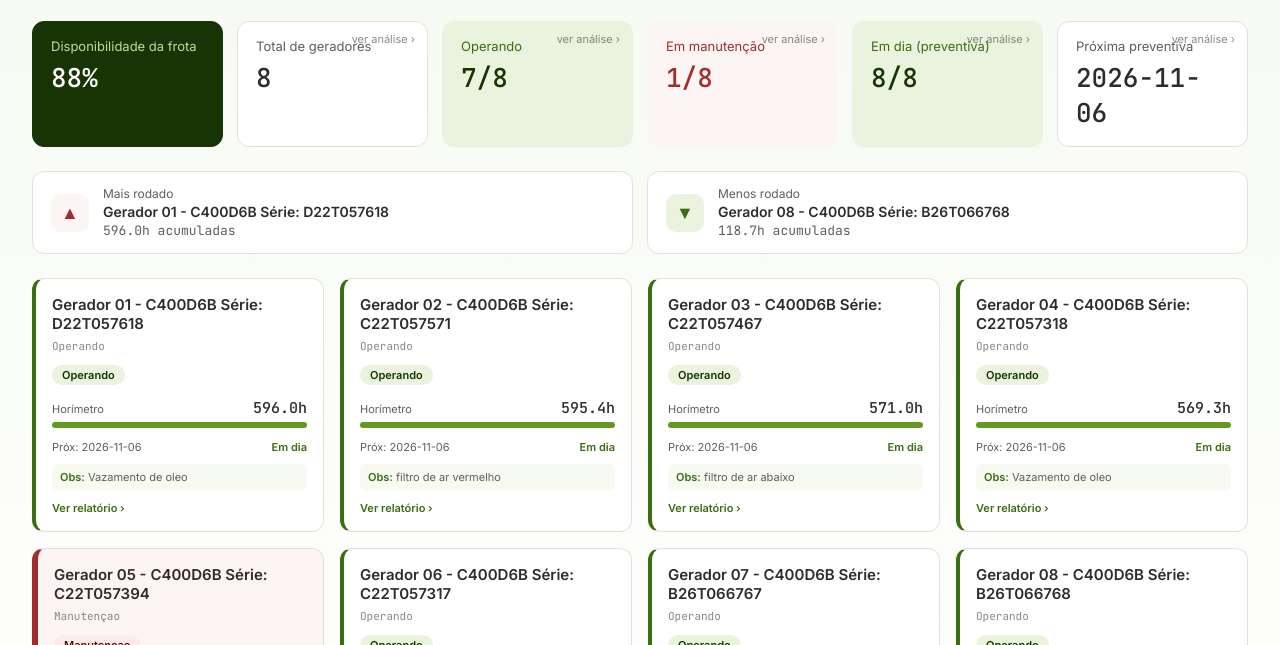
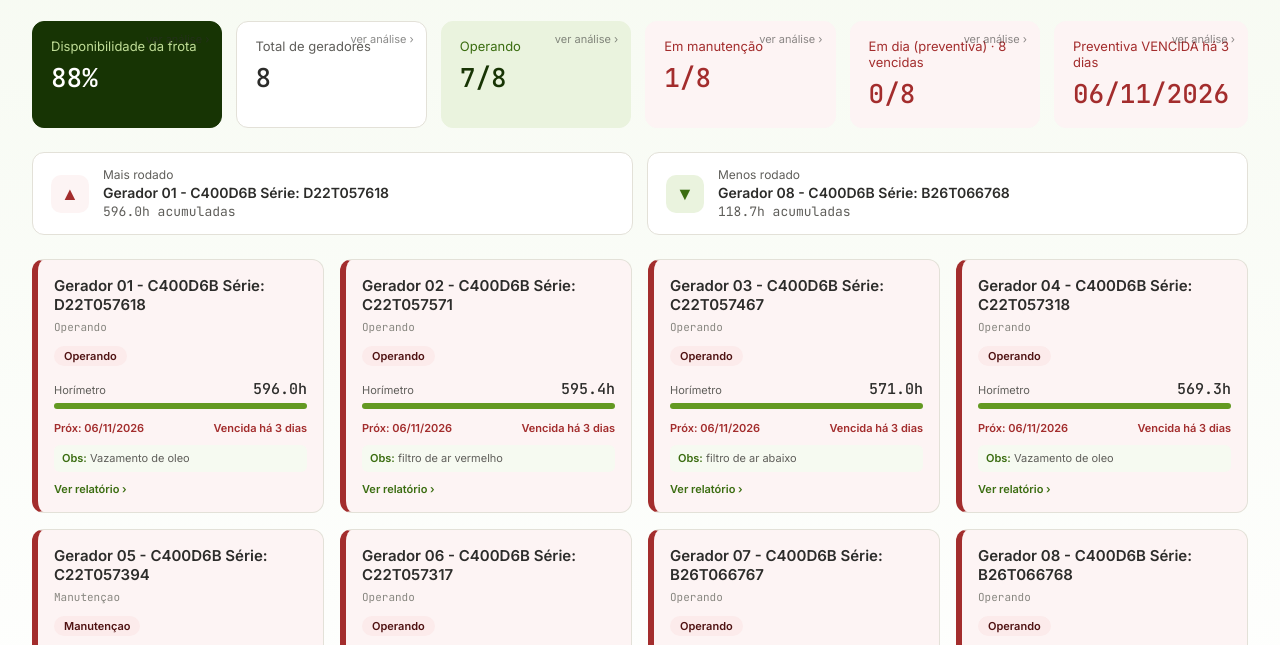
Before and after one commit to Geanfer10/Gerador, a plain HTML site: page geradores.html in a window 1280 px wide. Shown: the part 137-782 px from the top of the page. Drawn offline with Linux system fonts and the light colour scheme.

Commit message:
Datas em dd/mm/aaaa e alerta de preventiva vencida (por data)
Co-Authored-By: Claude Sonnet 5.5 <noreply@anthropic.com>
Claude-Session: https://claude.ai/code/session_01THzZ8aouYjG8yBcG6Uy9Ra

```diff
--- a/geradores.html
+++ b/geradores.html
@@ -569,9 +569,30 @@
       return t.includes("manutenc") || t.includes("manutenç") || t.includes("parad") || t.includes("defeito");
     }
 
+    // yyyy-mm-dd -> dd/mm/yyyy
     function formatarData(iso) {
       if (!iso) return "—";
-      return iso;
+      const m = /^(\d{4})-(\d{2})-(\d{2})/.exec(iso);
+      return m ? `${m[3]}/${m[2]}/${m[1]}` : iso;
+    }
+
+    // Dias de atraso da proxima preventiva (0 = nao vencida). Compara so a data, no fuso do navegador.
+    function diasVencida(iso) {
+      const m = /^(\d{4})-(\d{2})-(\d{2})/.exec(iso || "");
+      if (!m) return 0;
+      const hoje = new Date();
+      const hoje0 = new Date(hoje.getFullYear(), hoje.getMonth(), hoje.getDate());
+      const prev = new Date(+m[1], +m[2] - 1, +m[3]);
+      const dias = Math.round((hoje0 - prev) / 86400000);
+      return dias > 0 ? dias : 0;
+    }
+
+    function textoDias(n) { return n === 1 ? "1 dia" : n + " dias"; }
+
+    // Status da preventiva: data vencida tem prioridade sobre o "Status" digitado no Monday
+    function statusPreventiva(g) {
+      if (diasVencida(g.proxima_preventiva) > 0) return "critico";
+      return classificarStatus(g.status);
     }
 
     function mudouRecentemente(g) {
@@ -658,8 +679,8 @@
 
     function precisaAtencao(g) {
       const emManut = emManutencao(g.status_operacional);
-      const statusPreventiva = classificarStatus(g.status);
-      return emManut || statusPreventiva !== "ok";
+      const statusPrev = statusPreventiva(g);
+      return emManut || statusPrev !== "ok";
     }
 
     // ---------- Analise de conformidade (usa os dados do Monday) ----------
@@ -674,7 +695,9 @@
     function analisarConformidade(g) {
       const motivos = [];
       if (emManutencao(g.status_operacional)) motivos.push("Em manutenção (" + (g.status_operacional || "") + ")");
-      if (classificarStatus(g.status) === "critico") motivos.push("Preventiva: " + (g.status || "atrasada"));
+      const dv = diasVencida(g.proxima_preventiva);
+      if (dv > 0) motivos.push("Preventiva vencida em " + formatarData(g.proxima_preventiva) + " (há " + textoDias(dv) + ")");
+      else if (classificarStatus(g.status) === "critico") motivos.push("Preventiva: " + (g.status || "atrasada"));
       const insp = g.inspecao;
       if (insp) {
         if (insp.nao_conformes && insp.nao_conformes.length) motivos.push("Inspeção: " + insp.nao_conformes.join(", "));
@@ -706,16 +729,16 @@
           .map(c => `<span class="chip ${c.status === "nao_conforme" ? "nok" : "ok"}">${c.status === "nao_conforme" ? "✕" : "✓"} ${esc(c.nome)}</span>`).join("");
         const todasPend = (insp.pendencias_abertas || []).slice().reverse();
         const pend = todasPend.slice(0, 3).map(p =>
-          `<div class="obs"><strong>Pendência ${esc(p.status)}</strong> (${esc(p.data)}): ${esc((p.componentes || []).join(", ") || "—")}${p.observacoes ? " — " + esc(p.observacoes) : ""}</div>`).join("") + (todasPend.length > 3 ? `<div class="obs">+ ${todasPend.length - 3} pendência(s) mais antigas em aberto no Monday</div>` : "");
+          `<div class="obs"><strong>Pendência ${esc(p.status)}</strong> (${esc(formatarData(p.data))}): ${esc((p.componentes || []).join(", ") || "—")}${p.observacoes ? " — " + esc(p.observacoes) : ""}</div>`).join("") + (todasPend.length > 3 ? `<div class="obs">+ ${todasPend.length - 3} pendência(s) mais antigas em aberto no Monday</div>` : "");
         inspHtml = `
-          <div class="obs"><strong>Última inspeção:</strong> ${esc(insp.data)}${insp.turno ? " · " + esc(insp.turno) : ""}${insp.inspetor ? " · " + esc(insp.inspetor) : ""}</div>
+          <div class="obs"><strong>Última inspeção:</strong> ${esc(formatarData(insp.data))}${insp.turno ? " · " + esc(insp.turno) : ""}${insp.inspetor ? " · " + esc(insp.inspetor) : ""}</div>
           ${chips ? `<div class="chips">${chips}</div>` : ""}
           ${insp.observacoes && insp.observacoes.trim() ? `<div class="obs"><strong>Obs da inspeção:</strong> ${esc(insp.observacoes)}</div>` : ""}
           ${pend}`;
       }
       return `
         <div class="item-analise ${an.conforme ? "" : "nok"}">
-          <div class="linha"><span>${esc(g.equipamento)}</span><span class="extra">${esc(g.status_operacional || "—")} · ${esc(g.status || "—")}${extra ? " · " + esc(extra) : ""}</span></div>
+          <div class="linha"><span>${esc(g.equipamento)}</span><span class="extra">${esc(g.status_operacional || "—")} · ${diasVencida(g.proxima_preventiva) > 0 ? "🔴 Vencida" : esc(g.status || "—")}${extra ? " · " + esc(extra) : ""}</span></div>
           ${an.motivos.length ? `<div class="motivos">${an.motivos.map(esc).join(" · ")}</div>` : ""}
           ${obs}
           ${inspHtml}
@@ -779,7 +802,7 @@
           Última preventiva: <strong>${esc(formatarData(g.ultima_preventiva))}</strong> ·
           Próxima: <strong>${esc(formatarData(g.proxima_preventiva))}</strong> ·
           Último teste: <strong>${esc(formatarData(g.ultimo_teste))}</strong> ·
-          Preventiva: <strong>${esc(g.status || "—")}</strong>
+          Preventiva: <strong>${diasVencida(g.proxima_preventiva) > 0 ? "VENCIDA há " + textoDias(diasVencida(g.proxima_preventiva)) : esc(g.status || "—")}</strong>
           ${g.observacoes && g.observacoes.trim() ? `<br><strong>Obs:</strong> ${esc(g.observacoes)}` : ""}
         </div></div>`;
 
@@ -793,18 +816,18 @@
         }).join("");
         const hist = (insp.historico || []).map(h => `
           <div class="item-analise ${h.nao_conformes.length ? "nok" : ""}">
-            <div class="linha"><span>${esc(h.data)}${h.turno ? " · " + esc(h.turno) : ""}</span><span class="extra">${esc(h.inspetor || "")}${h.horimetro != null ? " · " + h.horimetro.toFixed(1) + "h" : ""}</span></div>
+            <div class="linha"><span>${esc(formatarData(h.data))}${h.turno ? " · " + esc(h.turno) : ""}</span><span class="extra">${esc(h.inspetor || "")}${h.horimetro != null ? " · " + h.horimetro.toFixed(1) + "h" : ""}</span></div>
             <div class="${h.nao_conformes.length ? "motivos" : "obs"}">${h.nao_conformes.length ? "Não conforme: " + h.nao_conformes.map(esc).join(", ") : "Todos os itens conformes"}</div>
             ${h.observacoes && h.observacoes.trim() ? `<div class="obs"><strong>Obs:</strong> ${esc(h.observacoes)}</div>` : ""}
             ${h.url ? `<a class="btn-link" href="${esc(h.url)}" target="_blank" rel="noopener">Abrir no Monday ›</a>` : ""}
           </div>`).join("");
         corpo += `
-          <h3>Última inspeção (${esc(insp.data)}${insp.turno ? " · " + esc(insp.turno) : ""}${insp.inspetor ? " · " + esc(insp.inspetor) : ""})</h3>
+          <h3>Última inspeção (${esc(formatarData(insp.data))}${insp.turno ? " · " + esc(insp.turno) : ""}${insp.inspetor ? " · " + esc(insp.inspetor) : ""})</h3>
           <div class="chips" style="margin-bottom:8px">${chips}</div>
           ${insp.observacoes && insp.observacoes.trim() ? `<div class="item-analise"><div class="obs" style="margin-top:0"><strong>Obs da inspeção:</strong> ${esc(insp.observacoes)}</div></div>` : ""}
           <h3>Histórico de inspeções (${(insp.historico || []).length} mais recentes)</h3>
           ${hist}
-          ${(insp.pendencias_abertas || []).length ? `<h3 class="nok">Pendências em aberto (${insp.pendencias_abertas.length})</h3>` + insp.pendencias_abertas.slice().reverse().slice(0, 5).map(p => `<div class="item-analise nok"><div class="linha"><span>${esc(p.data)}</span><span class="extra">${esc(p.status)}</span></div><div class="motivos">${esc((p.componentes || []).join(", ") || "—")}</div>${p.observacoes ? `<div class="obs">${esc(p.observacoes)}</div>` : ""}</div>`).join("") : ""}`;
+          ${(insp.pendencias_abertas || []).length ? `<h3 class="nok">Pendências em aberto (${insp.pendencias_abertas.length})</h3>` + insp.pendencias_abertas.slice().reverse().slice(0, 5).map(p => `<div class="item-analise nok"><div class="linha"><span>${esc(formatarData(p.data))}</span><span class="extra">${esc(p.status)}</span></div><div class="motivos">${esc((p.componentes || []).join(", ") || "—")}</div>${p.observacoes ? `<div class="obs">${esc(p.observacoes)}</div>` : ""}</div>`).join("") : ""}`;
       }
       document.getElementById("painel-corpo").innerHTML = corpo;
     }
@@ -877,7 +900,8 @@
       const total = geradores.length;
       const operando = geradores.filter(g => (g.status_operacional || "").toLowerCase().includes("operando")).length;
       const emManutTotal = geradores.filter(g => emManutencao(g.status_operacional)).length;
-      const emDia = geradores.filter(g => classificarStatus(g.status) === "ok").length;
+      const emDia = geradores.filter(g => statusPreventiva(g) === "ok").length;
+      const vencidas = geradores.filter(g => diasVencida(g.proxima_preventiva) > 0).length;
       const disponibilidade = total > 0 ? Math.round((operando / total) * 100) : 0;
       const proximas = geradores
         .map(g => g.proxima_preventiva)
@@ -909,14 +933,14 @@
           <p class="label">Em manutenção</p>
           <p class="valor">${emManutTotal}/${total}</p>
         </div>
-        <div class="kpi destaque" data-kpi="emdia" ${at}>
+        <div class="kpi ${emDia === total ? "destaque" : "alerta-kpi"}" data-kpi="emdia" ${at}>
           <span class="dica">ver análise ›</span>
-          <p class="label">Em dia (preventiva)</p>
+          <p class="label">Em dia (preventiva)${vencidas ? " · " + vencidas + " vencida" + (vencidas > 1 ? "s" : "") : ""}</p>
           <p class="valor">${emDia}/${total}</p>
         </div>
-        <div class="kpi" data-kpi="proxima" ${at}>
+        <div class="kpi ${diasVencida(proximaGeral) > 0 ? "alerta-kpi" : ""}" data-kpi="proxima" ${at}>
           <span class="dica">ver análise ›</span>
-          <p class="label">Próxima preventiva</p>
+          <p class="label">${diasVencida(proximaGeral) > 0 ? "Preventiva VENCIDA há " + textoDias(diasVencida(proximaGeral)) : "Próxima preventiva"}</p>
           <p class="valor">${formatarData(proximaGeral)}</p>
         </div>
       `;
@@ -926,10 +950,12 @@
       cardsEl.innerHTML = "";
       geradores.forEach(g => {
         const emManut = emManutencao(g.status_operacional);
-        const classe = emManut ? "critico" : classificarStatus(g.status);
+        const statusPrev = statusPreventiva(g);
+        const venc = diasVencida(g.proxima_preventiva);
+        const classe = emManut ? "critico" : statusPrev;
         const pct = g.horimetro != null ? Math.min(100, Math.round((g.horimetro / HORIMETRO_MAXIMO) * 100)) : 0;
-        const textoStatus = classificarStatus(g.status) === "ok" ? "Em dia" : (classificarStatus(g.status) === "alerta" ? "Atenção" : "Atrasado");
-        const classeTexto = classificarStatus(g.status) === "ok" ? "status-em-dia" : (classificarStatus(g.status) === "alerta" ? "status-alerta-txt" : "status-critico-txt");
+        const textoStatus = venc > 0 ? "Vencida há " + textoDias(venc) : (statusPrev === "ok" ? "Em dia" : (statusPrev === "alerta" ? "Atenção" : "Atrasado"));
+        const classeTexto = statusPrev === "ok" ? "status-em-dia" : (statusPrev === "alerta" ? "status-alerta-txt" : "status-critico-txt");
         const temObservacao = g.observacoes && g.observacoes.trim().length > 0;
         const destacarMudanca = mudouRecentemente(g);
 
@@ -963,7 +989,7 @@
             <div class="barra-preenchida" style="width:${pct}%"></div>
           </div>
           <div class="card-rodape">
-            <span>Próx: ${formatarData(g.proxima_preventiva)}</span>
+            <span class="${venc > 0 ? "status-critico-txt" : ""}">Próx: ${formatarData(g.proxima_preventiva)}</span>
             <span class="${classeTexto}">${textoStatus}</span>
           </div>
           ${temObservacao ? `<div class="card-observacao"><strong>Obs:</strong> ${g.observacoes}</div>` : ""}
```
